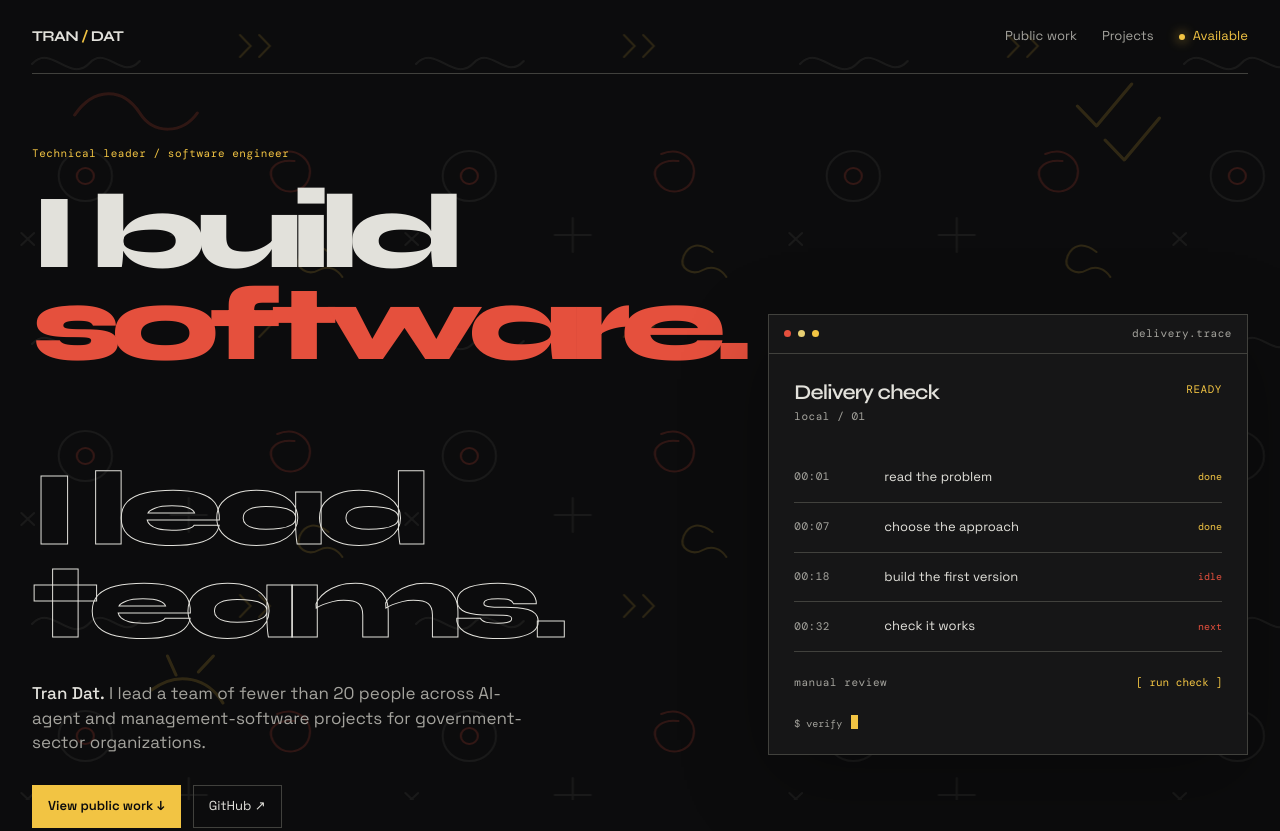
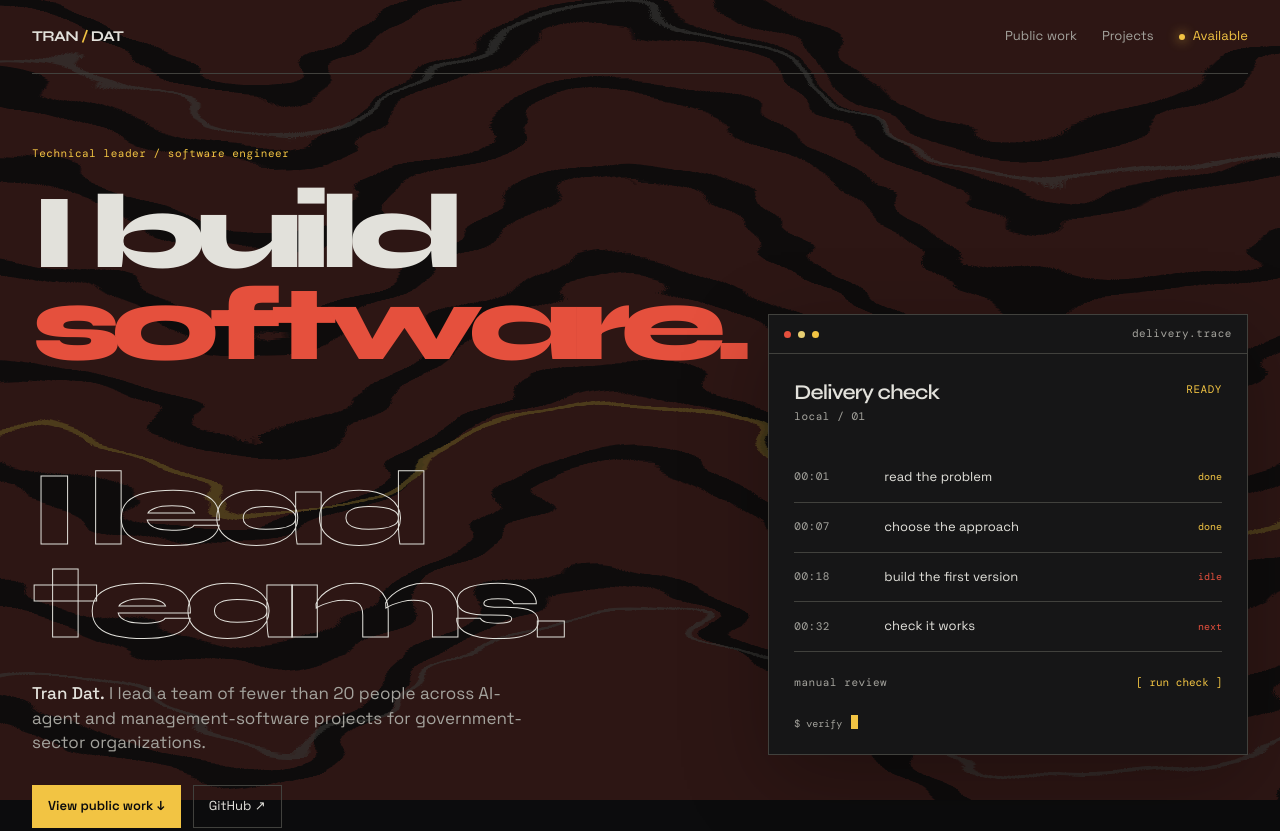
Before and after one commit to trandat1114/new-ocean-is-portfolio, a plain HTML site: page index.html in a window 1280 px wide. Shown: the top 831 px of the page. Drawn offline with nearby package versions, Linux system fonts and the light colour scheme.

Commit message:
style: add warped fluid line background

```diff
--- a/index.html
+++ b/index.html
@@ -29,22 +29,26 @@
 <body>
   <svg class="doodle-bg" aria-hidden="true" viewBox="0 0 1200 800" preserveAspectRatio="none">
     <defs>
-      <pattern id="doodles" width="360" height="280" patternUnits="userSpaceOnUse">
-        <path d="M30 64c18-21 35 20 54-1 16-18 30 18 47-2" fill="none" stroke="#686861" stroke-width="2" stroke-linecap="round" opacity=".5"/>
-        <path d="M225 35l10 11-10 11m18-22l10 11-10 11" fill="none" stroke="#f2c443" stroke-width="2" stroke-linecap="round" opacity=".42"/>
-        <circle cx="80" cy="176" r="25" fill="none" stroke="#686861" stroke-width="2" opacity=".45"/>
-        <circle cx="80" cy="176" r="8" fill="none" stroke="#e5503d" stroke-width="2" opacity=".55"/>
-        <path d="M260 154c18-8 34 6 30 23-4 17-26 20-34 4-7-14 6-22 20-20" fill="none" stroke="#e5503d" stroke-width="2" stroke-linecap="round" opacity=".5"/>
-        <path d="M160 235h34m-17-17v34M20 245l12-12m0 12L20 233" stroke="#686861" stroke-width="2" stroke-linecap="round" opacity=".45"/>
-        <path d="M308 252c-12-10-22-8-27 4-5 13 8 20 18 14 9-5 17-1 22 7" fill="none" stroke="#f2c443" stroke-width="2" stroke-linecap="round" opacity=".45"/>
-      </pattern>
+      <filter id="warp-lines" x="-12%" y="-12%" width="124%" height="124%">
+        <feTurbulence type="fractalNoise" baseFrequency=".006 .024" numOctaves="2" seed="18" result="noise"/>
+        <feDisplacementMap in="SourceGraphic" in2="noise" scale="70" xChannelSelector="R" yChannelSelector="G"/>
+      </filter>
     </defs>
-    <rect width="1200" height="800" fill="url(#doodles)"/>
-    <g fill="none" stroke-linecap="round" stroke-linejoin="round">
-      <path d="M70 115c18-28 45-28 61-2 13 22 40 21 54 0" stroke="#e5503d" stroke-width="3" opacity=".48"/>
-      <path d="M1010 106l18 20 33-42m-25 56l18 20 33-42" stroke="#f2c443" stroke-width="3" opacity=".46"/>
-      <path d="M1050 650c35-34 76 4 54 38-22 35-70 4-45-25 18-21 55-4 51 25" stroke="#e5503d" stroke-width="3" opacity=".42"/>
-      <path d="M142 690c25-20 53-12 67 13m-44-28l-8-19m29 16l14-16" stroke="#f2c443" stroke-width="3" opacity=".46"/>
+    <rect width="1200" height="800" fill="#e5503d" opacity=".46"/>
+    <g fill="none" stroke="#0c0c0d" stroke-linecap="round" stroke-width="22" filter="url(#warp-lines)" opacity=".94">
+      <path d="M-120 50C60-100 150 190 340 40S610-65 790 70s270 60 530-85"/>
+      <path d="M-160 135C50-35 150 260 350 120s260-145 460 5 300 100 560-70"/>
+      <path d="M-140 225C70 50 160 350 370 190s260-125 450 15 290 120 520-55"/>
+      <path d="M-180 325C40 130 170 460 390 280s250-120 430 40 310 100 540-85"/>
+      <path d="M-130 425C90 240 170 560 380 380s260-120 450 30 290 130 520-50"/>
+      <path d="M-170 530C40 340 160 670 370 480s270-120 470 35 280 130 520-60"/>
+      <path d="M-130 650C80 455 180 800 390 585s270-120 460 45 290 120 520-70"/>
+      <path d="M-180 770C30 570 150 920 360 700s280-110 470 45 290 140 540-55"/>
+    </g>
+    <g fill="none" stroke-linecap="round" filter="url(#warp-lines)">
+      <path d="M-100 94C100-20 190 230 380 95s260-90 440 25 290 70 510-30" stroke="#8c8b83" stroke-width="4" opacity=".65"/>
+      <path d="M-80 470C100 350 210 610 390 475s260-90 430 25 280 65 490-35" stroke="#f2c443" stroke-width="6" opacity=".72"/>
+      <path d="M-90 710C100 585 200 825 380 700s280-95 450 15 290 75 500-35" stroke="#8c8b83" stroke-width="4" opacity=".62"/>
     </g>
   </svg>
   <header class="top wrap"><a class="brand" href="#top">TRAN <i>/</i> DAT</a><nav class="nav"><a href="#evidence">Public work</a><a href="#work">Projects</a><a class="live" href="mailto:dattranphu1114@gmail.com">Available</a></nav></header>
```
